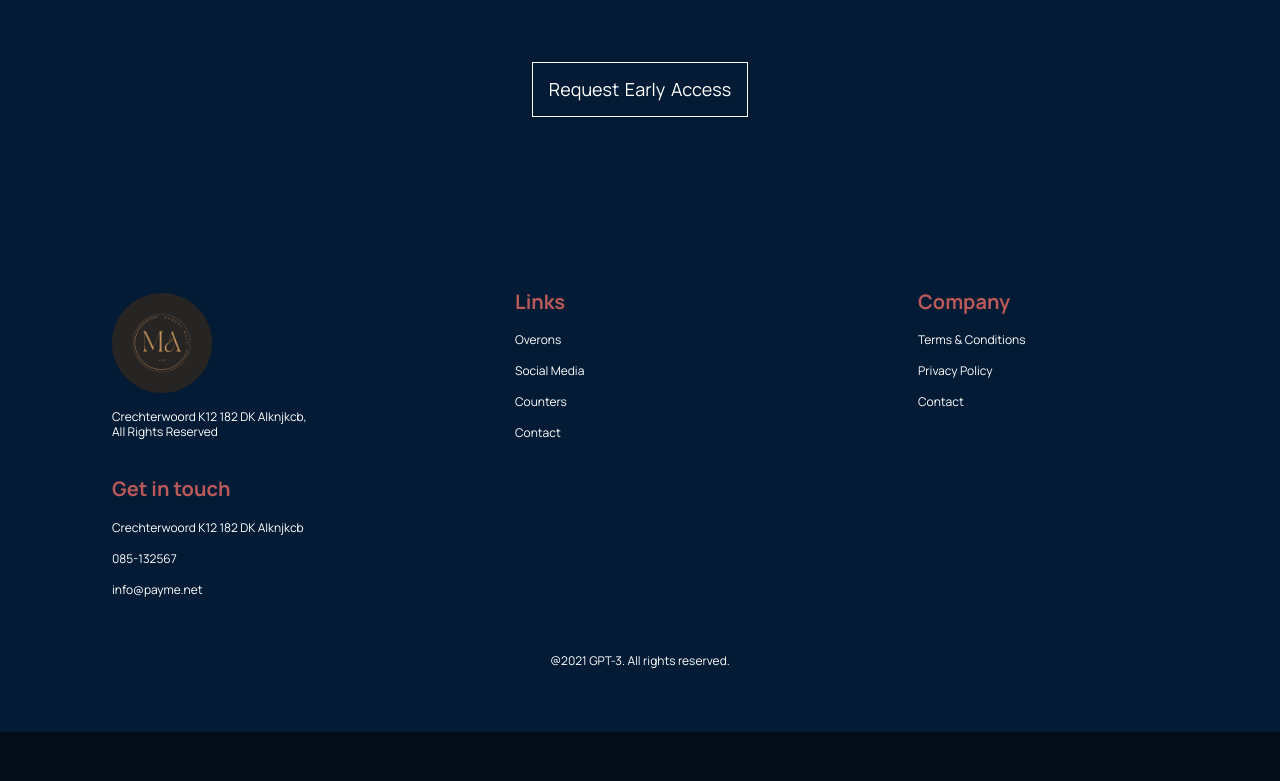
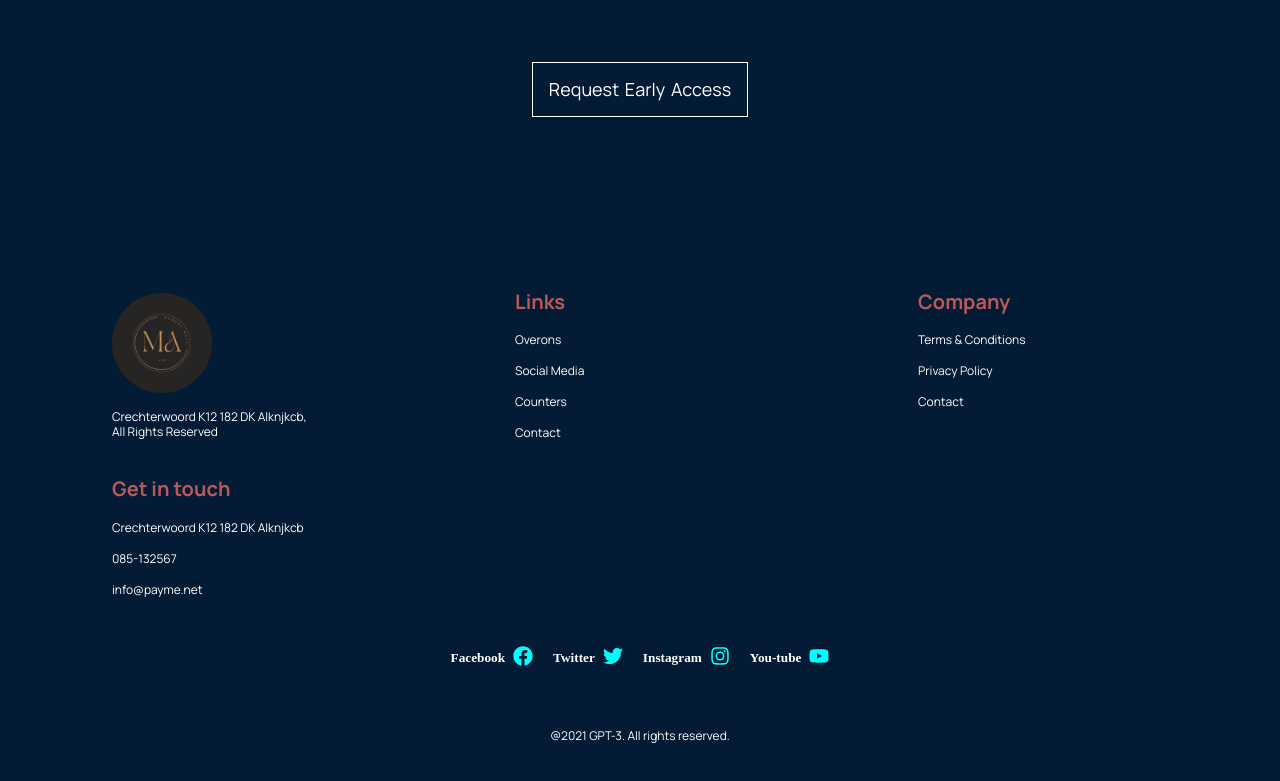
Before and after one commit to robert-devs/modern-UI_UX-Website, a React (Create React App) app: page / in a window 1280 px wide. Shown: the part 4387-5168 px from the top of the page. Before the commit the page ends 5119 px from the top, so only its background shows below. Built offline with nearby package versions, Linux system fonts and the light colour scheme.

Commit message:
chanfes on footer

```diff
--- a/src/Containers/Footer/footer.css
+++ b/src/Containers/Footer/footer.css
@@ -114,7 +114,21 @@
     line-height: 15px;
     color: #fff;
 }
-
+.gpt__footer-socials{
+    display: flex;
+    flex-direction: row;
+    align-items: center;
+    justify-content: center;
+    gap: 20px;
+    margin: 25px;
+}
+.gpt__footer-socials h5{
+    color: #fff;
+    display: flex;
+    align-items: center;
+    gap: 8px;
+    justify-content: center;
+}
 @media screen and (max-width: 850px) {
     .gpt3__footer-heading h1 {
         font-size: 44px;
--- a/src/Containers/Footer/footer.jsx
+++ b/src/Containers/Footer/footer.jsx
@@ -1,6 +1,7 @@
 import React from 'react'
 import './footer.css'
 import main from '../../assets/main.png';
+import { FaFacebook,FaInstagram,FaTwitter,FaYoutube } from 'react-icons/fa';
 
 
 
@@ -40,6 +41,12 @@ const Footer = () => (
         <p>info@payme.net</p>
       </div>
     </div>
+    <div className='gpt__footer-socials'>
+      <h5>Facebook  <span><FaFacebook/></span></h5>
+       <h5>Twitter  <span><FaTwitter/></span></h5>
+        <h5>Instagram  <span><FaInstagram/></span></h5>
+         <h5>You-tube  <span><FaYoutube/></span></h5>
+    </div>
 
     <div className="gpt3__footer-copyright">
       <p>@2021 GPT-3. All rights reserved.</p>
```
